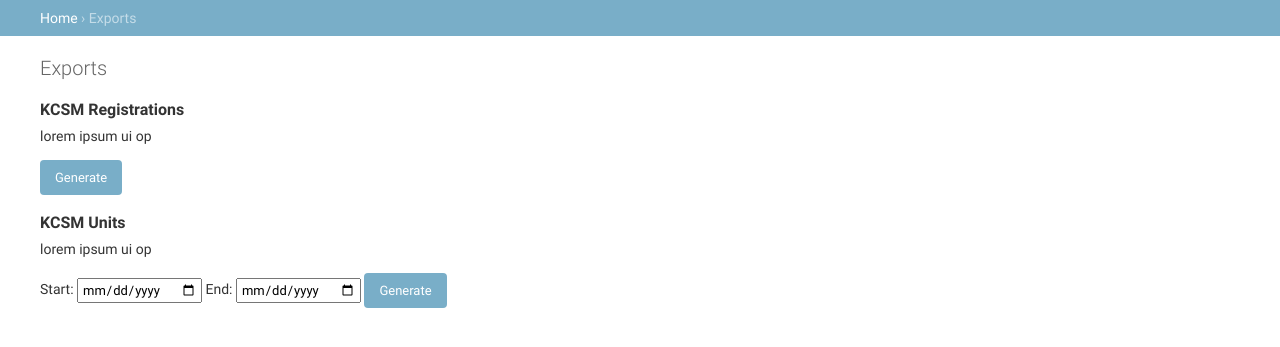
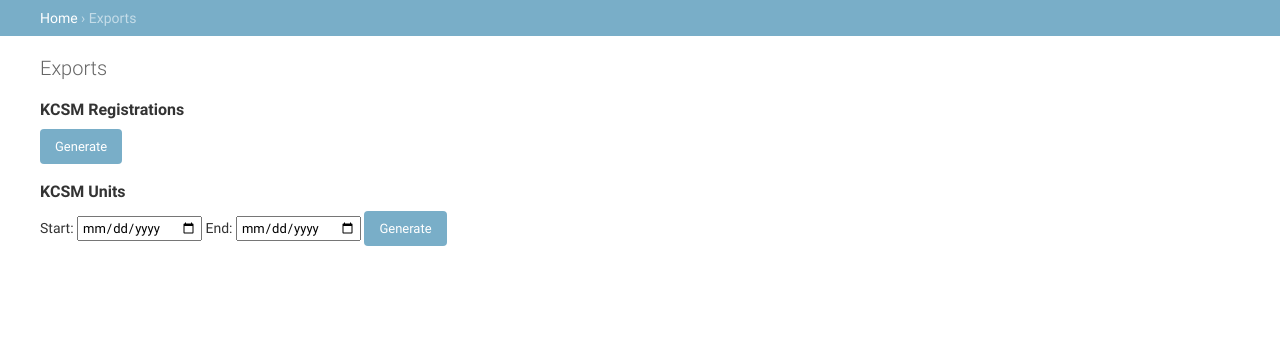
Before and after one commit to deafhhs/adapt, a Django app: page /exports/ in a window 1280 px wide. Shown: the part 59-406 px from the top of the page. Run offline with Django 3.2, Linux system fonts and the light colour scheme; data comes from the database, SQL or seed files in the repository; parts of the project's set-up code (start-up, migrations or seed data) failed here and were passed over.

Commit message:
remove lorem ipsum; date placeholder

```diff
--- a/templates/exports/index.html
+++ b/templates/exports/index.html
@@ -16,7 +16,6 @@
 
 <section>
 <h2>KCSM Registrations</h2>
-<p>lorem ipsum ui op</p>
 <form action="registrations">
 	<input type="submit" value="Generate">
 </form>
@@ -24,10 +23,9 @@
 
 <section>
 <h2>KCSM Units</h2>
-<p>lorem ipsum ui op</p>
 <form action="units">
-	<label title="Inclusive">Start: <input type=date name=start></label>
-	<label title="Inclusive">End: <input type=date name=end></label>
+	<label title="Inclusive">Start: <input type=date name=start placeholder="yyyy-mm-dd"></label>
+	<label title="Inclusive">End: <input type=date name=end placeholder="yyyy-mm-dd"></label>
 	<input type="submit" value="Generate">
 </form>
 </section>
```
